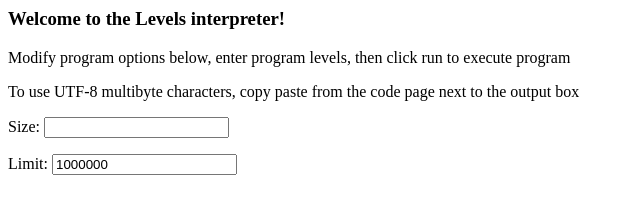
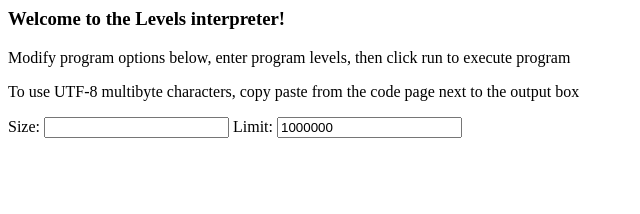
Before and after one commit to levelslang/levelslang.github.io, a plain HTML site: page index.html in a window 1280 px wide. Shown: the whole page, without its empty margins (0-640 px from the left). Drawn offline with Linux system fonts and the light colour scheme.

Commit message:
Update styles.css

```diff
--- a/styles.css
+++ b/styles.css
@@ -1,3 +1,3 @@
-.size-limit > * {
+.sizelimit > * {
     display: inline-block;
 }
```
